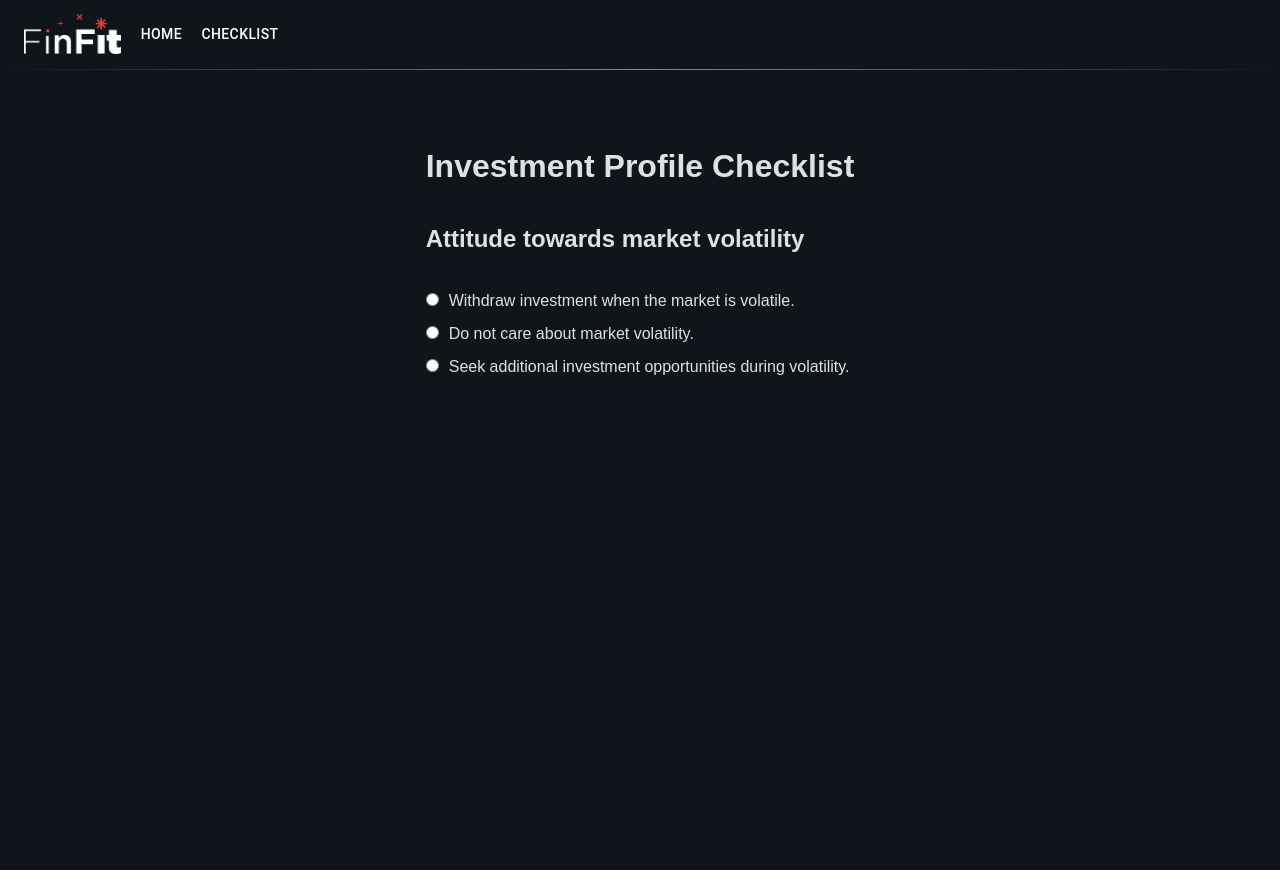
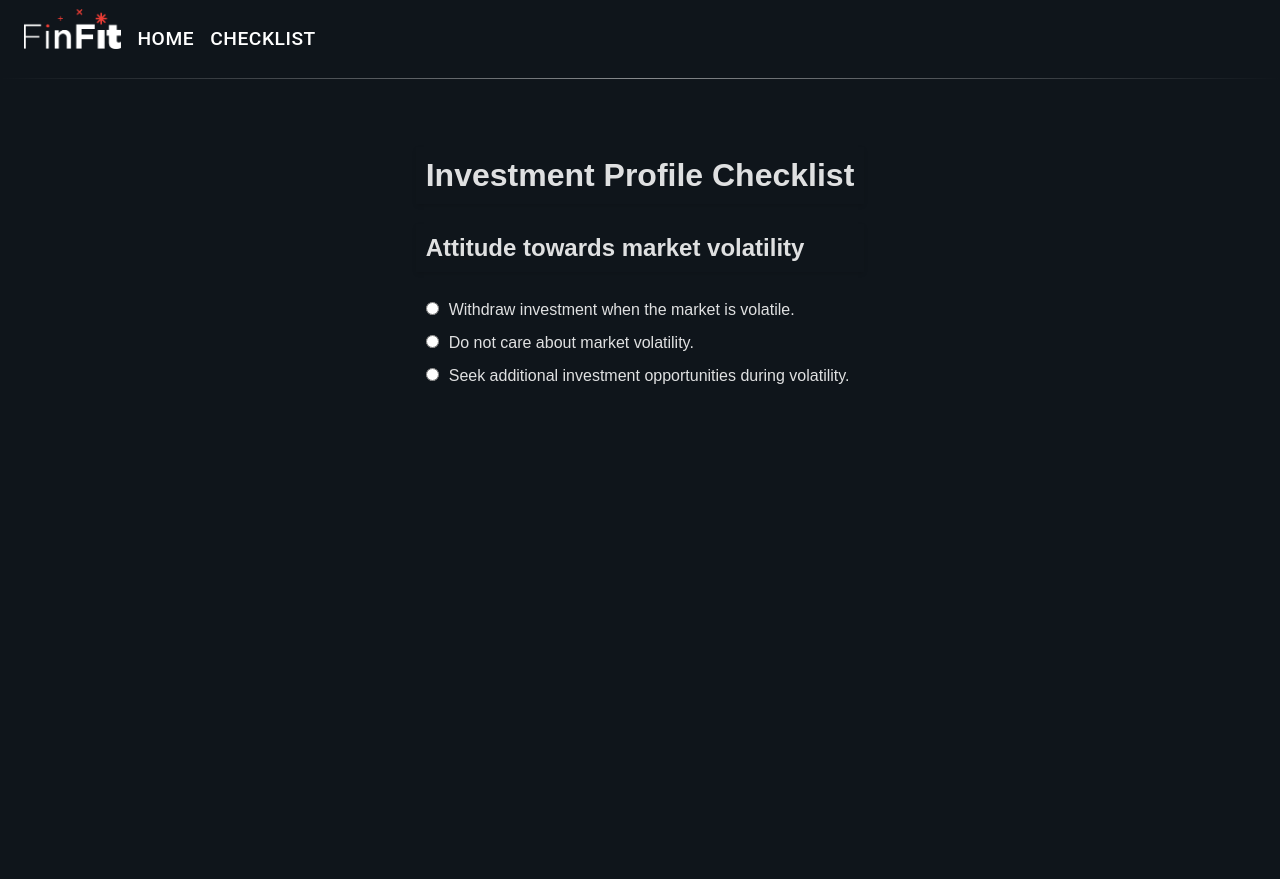
Before and after one commit to YeomChaeeun/goscs-fe, a React (Vite) app: page /checklist in a window 1280 px wide. Built offline with nearby package versions, Linux system fonts and the light colour scheme.

Commit message:
fix: Navbar 사이즈 폰트 조정

```diff
--- a/src/components/Navbar.tsx
+++ b/src/components/Navbar.tsx
@@ -9,28 +9,18 @@ import MenuIcon from '@mui/icons-material/Menu';
 import Container from '@mui/material/Container';
 import Button from '@mui/material/Button';
 import MenuItem from '@mui/material/MenuItem';
-import AdbIcon from '@mui/icons-material/Adb';
 import {useNavigate} from "react-router-dom";
 import logoImage from '/src/assets/logo_finfit_w.png';
 
 const pages = ['Home', 'CheckList'];
-// const settings = ['Profile', 'Account', 'Dashboard', 'Logout'];
 
 function Navbar() {
     const navigate = useNavigate()
     const [anchorElNav, setAnchorElNav] = React.useState<null | HTMLElement>(null);
-    // const [anchorElUser, setAnchorElUser] = React.useState<null | HTMLElement>(null);
 
     const handleOpenNavMenu = (event: React.MouseEvent<HTMLElement>) => {
         setAnchorElNav(event.currentTarget);
     };
-    // const handleOpenUserMenu = (event: React.MouseEvent<HTMLElement>) => {
-    //     setAnchorElUser(event.currentTarget);
-    // };
-
-    // const handleCloseNavMenu = () => {
-    //     setAnchorElNav(null);
-    // };
 
     const handleCloseNavMenu = (path: string = '') => {
         setAnchorElNav(null);
@@ -40,10 +30,6 @@ function Navbar() {
             navigate(navigatePath);
         }
     };
-
-    // const handleCloseUserMenu = () => {
-    //     setAnchorElUser(null);
-    // };
 
     return (
         <AppBar
@@ -57,35 +43,18 @@ function Navbar() {
         >
             <Container maxWidth="xl">
                 <Toolbar disableGutters>
+                    {/*로고*/}
                     <Box
                         component="img"
                         src={logoImage}  // 이미지 경로 지정
                         sx={{
                             display: { xs: 'none', md: 'flex' },
                             mr: 1,
+                            mb: '1.2rem',
                             height: '40px'  // 원하는 크기로 조정
                         }}
                         alt="logo"
                     />
-
-                    {/*<Typography*/}
-                    {/*    variant="h6"*/}
-                    {/*    noWrap*/}
-                    {/*    component="a"*/}
-                    {/*    href="/"*/}
-                    {/*    sx={{*/}
-                    {/*        mr: 2,*/}
-                    {/*        display: { xs: 'none', md: 'flex' },*/}
-                    {/*        fontFamily: 'monospace',*/}
-                    {/*        fontWeight: 700,*/}
-                    {/*        letterSpacing: '.3rem',*/}
-                    {/*        color: 'inherit',*/}
-                    {/*        textDecoration: 'none',*/}
-                    {/*    }}*/}
-                    {/*>*/}
-                    {/*    <img src={'../../asset/logo_finfit_w.png'} sx={{ display: { xs: 'none', md: 'flex' }, mr: 1 }} />*/}
-                    {/*</Typography>*/}
-
                     <Box sx={{ flexGrow: 1, display: { xs: 'flex', md: 'none' } }}>
                         <IconButton
                             size="large"
@@ -115,20 +84,11 @@ function Navbar() {
                         >
                             {pages.map((page) => (
                                 <MenuItem key={page} onClick={() => handleCloseNavMenu(page)}>
-                                    <Typography sx={{ textAlign: 'center' }}>{page}</Typography>
+                                    <Typography sx={{ textAlign: 'center', fontSize: '1.2rem' }}>{page}</Typography>
                                 </MenuItem>
                             ))}
                         </Menu>
                     </Box>
-                    {/*<AdbIcon sx={{ display: { xs: 'flex', md: 'none' }, mr: 1 }} />*/}
-                    {/*<Typography*/}
-                    {/*    variant="h5"*/}
-                    {/*    noWrap*/}
-                    {/*    component="a"*/}
-                    {/*    href="/"*/}
-                    {/*>*/}
-                    {/*    LOGO*/}
-                    {/*</Typography>*/}
                     <Box
                         component="img"
                         src={logoImage}  // 이미지 경로 지정
@@ -137,50 +97,21 @@ function Navbar() {
                             maxHeight: '40px',
                             display: { xs: 'block', md: 'none' }, // flex 대신 block 사용
                             margin: '0 auto',  // 가운데 정렬을 위해 추가
+                            mb: '1.2rem',
                         }}
                         alt="logo"
                     />
-
                     <Box sx={{ flexGrow: 1, display: { xs: 'none', md: 'flex' } }}>
                         {pages.map((page) => (
                             <Button
                                 key={page}
                                 onClick={() => handleCloseNavMenu(page)}
-                                sx={{ my: 2, color: 'white', display: 'block' }}
+                                sx={{ my: 2, color: 'white', display: 'block', fontSize: '1.2rem'}}
                             >
                                 {page}
                             </Button>
                         ))}
                     </Box>
-                    {/*<Box sx={{ flexGrow: 0 }}>*/}
-                    {/*    <Tooltip title="Open settings">*/}
-                    {/*        <IconButton onClick={handleOpenUserMenu} sx={{ p: 0 }}>*/}
-                    {/*            <Avatar alt="Remy Sharp" src="/static/images/avatar/2.jpg" />*/}
-                    {/*        </IconButton>*/}
-                    {/*    </Tooltip>*/}
-                    {/*    <Menu*/}
-                    {/*        sx={{ mt: '45px' }}*/}
-                    {/*        id="menu-appbar"*/}
-                    {/*        anchorEl={anchorElUser}*/}
-                    {/*        anchorOrigin={{*/}
-                    {/*            vertical: 'top',*/}
-                    {/*            horizontal: 'right',*/}
-                    {/*        }}*/}
-                    {/*        keepMounted*/}
-                    {/*        transformOrigin={{*/}
-                    {/*            vertical: 'top',*/}
-                    {/*            horizontal: 'right',*/}
-                    {/*        }}*/}
-                    {/*        open={Boolean(anchorElUser)}*/}
-                    {/*        onClose={handleCloseUserMenu}*/}
-                    {/*    >*/}
-                    {/*        {settings.map((setting) => (*/}
-                    {/*            <MenuItem key={setting} onClick={handleCloseUserMenu}>*/}
-                    {/*                <Typography sx={{ textAlign: 'center' }}>{setting}</Typography>*/}
-                    {/*            </MenuItem>*/}
-                    {/*        ))}*/}
-                    {/*    </Menu>*/}
-                    {/*</Box>*/}
                 </Toolbar>
             </Container>
         </AppBar>
```
